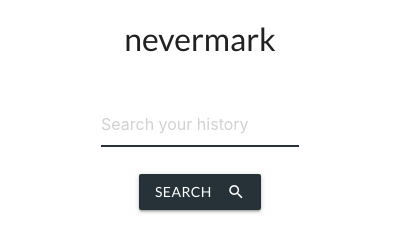
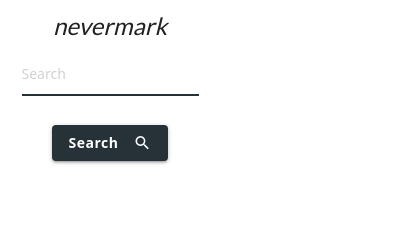
Before and after one commit to CiprianaM/Nevermark-extension, a browser extension: page extension/popup.html in a window 400 px wide. Drawn offline with Linux system fonts and the light colour scheme.

Commit message:
style: few adjustments: logo-italics button same as web

```diff
--- a/extension/assets/css/popup.css
+++ b/extension/assets/css/popup.css
@@ -1,15 +1,39 @@
 body {
   width: 220px;
-
-  height: 200px;
+  height: 175px;
   text-align: center;
   font-family: 'Lato', sans-serif;
   font-size: 16px;
-  margin: auto;
-
+}
+.btn {
+  margin-top: 30px !important;
+  text-transform: capitalize !important;
+  border-radius: 4px !important;
+  font-family: "system-ui" !important;
+  font-weight: 600 !important;
+}
+.input-field {
+  margin: 0 !important;
+}
+.row {
+  margin: 0px;
+  display:flex;
+  justify-content: center;
+  align-items: center;
+  margin: 0px !important;
+}
+.search-input-ext {
+  font-size: 14px !important;
+  font-family:"system-ui";
+  font-weight: 400;
+  font-stretch: 100%;
+  margin: 0px !important;
 }
 .noselect {
+  margin-top: 13px;
   -webkit-touch-callout: none; /* iOS Safari */
+  font-style: italic;
+  font-size: 24px;
   -webkit-user-select: none; /* Safari */
      -khtml-user-select: none; /* Konqueror HTML */
        -moz-user-select: none; /* Old versions of Firefox */
--- a/extension/popup.html
+++ b/extension/popup.html
@@ -39,7 +39,7 @@
     <form class="col s12" action="http:///localhost:3001/search" method="GET" target="_blank">
       <div class="row">
         <div class="input-field col s12">
-          <input type="text" placeholder="Search your history" autofocus name="q" id='query'></input>
+          <input class="search-input-ext" type="text" placeholder="Search" autocomplete="off" autofocus name="q" id='query'></input>
           <button class="btn  blue-grey darken-4" type="submit">Search
             <i class="material-icons right ">search</i>
           </button>
```
